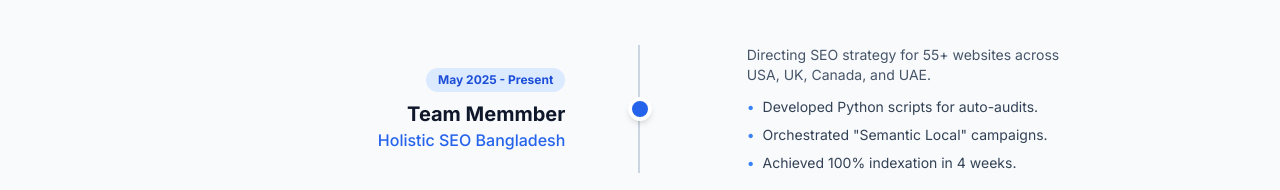
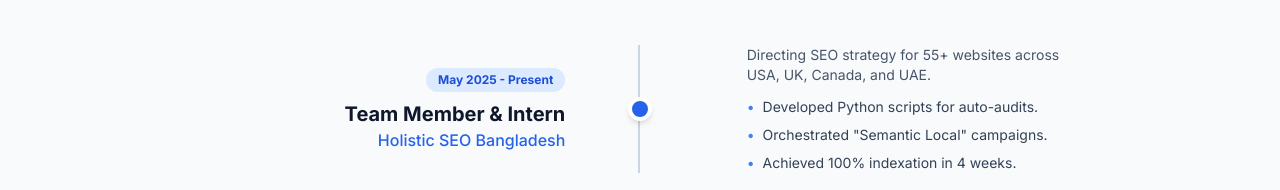
Before and after one commit to sanjidulalamshiam/portfolio, a plain HTML site: page index.html in a window 1280 px wide. Shown: the part 5459-5649 px from the top of the page. Drawn offline with nearby package versions, Linux system fonts and the light colour scheme.

Commit message:
Update index.html

```diff
--- a/index.html
+++ b/index.html
@@ -631,7 +631,7 @@ A comprehensive toolkit combining technical precision with strategic foresight.
 <div class="md:flex items-center justify-between group">
 <div class="md:w-5/12 mb-4 md:mb-0 md:text-right">
 <div class="inline-block px-3 py-1 bg-blue-100 text-blue-700 text-xs font-bold rounded-full mb-2">May 2025 - Present</div>
-<h3 class="text-xl font-bold text-slate-900">Team Memmber</h3>
+<h3 class="text-xl font-bold text-slate-900">Team Member & Intern</h3>
 <p class="text-blue-600 font-medium">Holistic SEO Bangladesh</p>
 </div>
 
```
